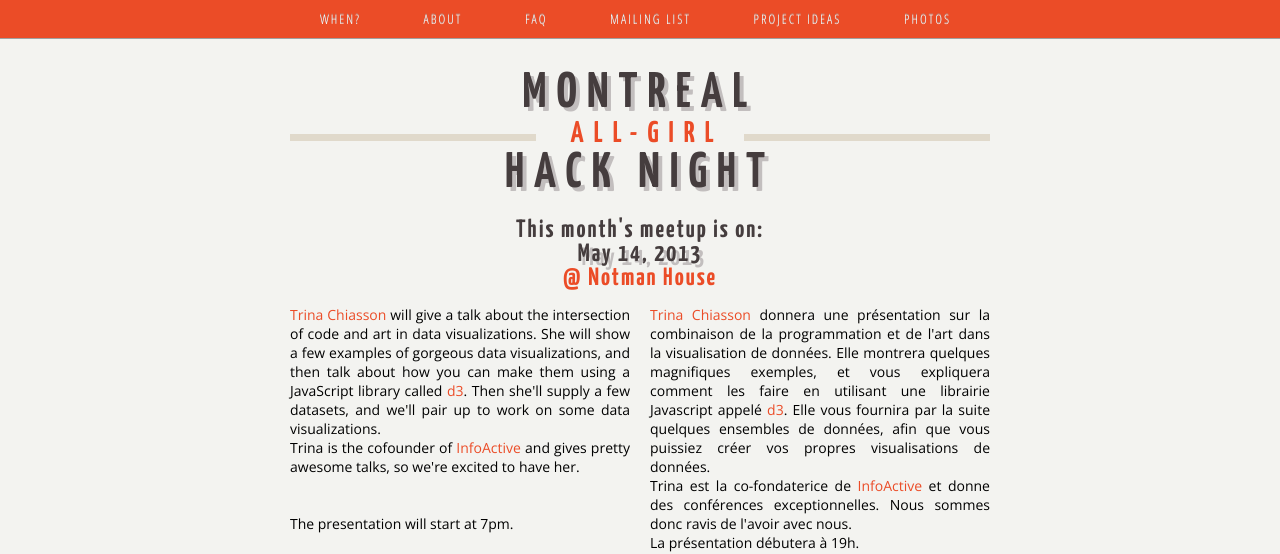
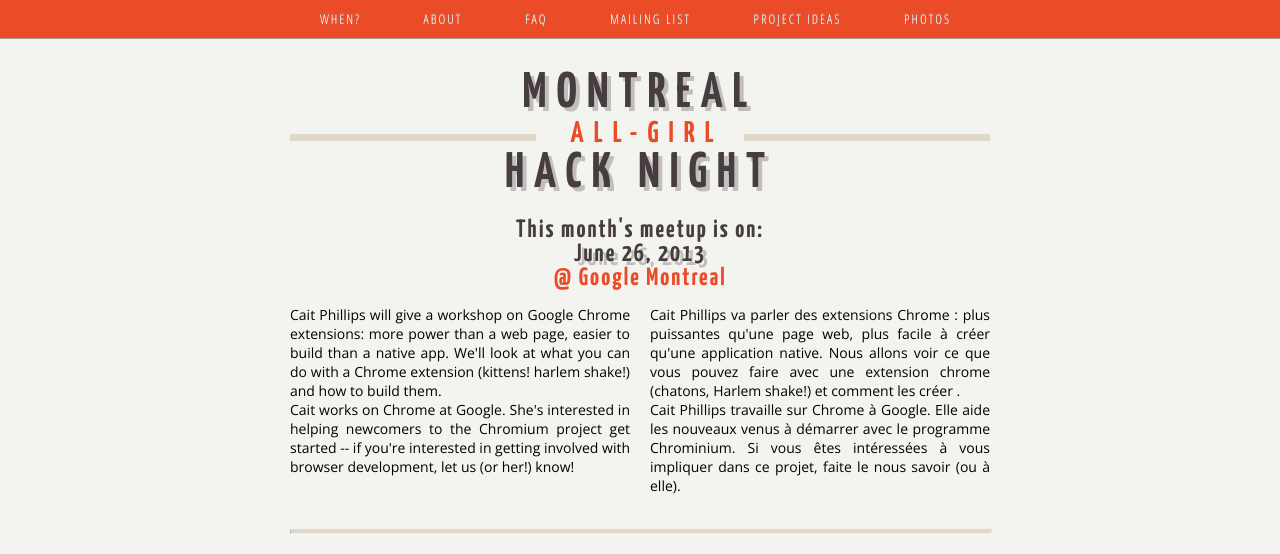
Before and after one commit to notwaldorf/hacknight, a Jekyll site: the page built from index.html, in a window 1280 px wide. Shown: the top 554 px of the page. Built offline with Jekyll 4.4.1, drawn with Linux system fonts in a browser that asks for light colours; grey boxes are pictures that could not be loaded.

Commit message:
Updated June event

```diff
--- a/index.html
+++ b/index.html
@@ -5,19 +5,21 @@
 <h4 class="centered">This month's meetup is on:</h4>
 
 <div class="centered">
-  <h3>May 14, 2013</h3>
-  <h4><a href="http://notman.org/contact" target="_blank">@ Notman House</a></h4>
+  <h3>June 26, 2013</h3>
+  <h4><a href="http://www.google.ca/about/jobs/locations/montreal/" target="_blank">@ Google Montreal</a></h4>
 
   <div class="english">
-    <p><a href="http://trina.ch/">Trina Chiasson</a> will give a talk about the intersection of code and art in data visualizations. She will show a few examples of gorgeous data visualizations, and then talk about how you can make them using a JavaScript library called <a href="https://github.com/mbostock/d3/wiki">d3</a>. Then she'll supply a few datasets, and we'll pair up to work on some data visualizations. <br/>
-    Trina is the cofounder of <a href="http://infoactive.co/">InfoActive</a> and gives pretty awesome talks, so we're excited to have her.<br/><br/><br/>
-    The presentation will start at 7pm.</p>
+    <p>Cait Phillips will give a workshop on Google Chrome extensions: more power than a web page, easier to build than a native app. We'll look at what you can do with a Chrome extension (kittens! harlem shake!) and how to build them.
+    <br/>
+    Cait works on Chrome at Google. She's interested in helping newcomers to the Chromium project get started -- if you're interested in getting involved with browser development, let us (or her!) know!
+    </p>
   </div>
 
   <div class="french">
-    <p><a href="http://trina.ch/">Trina Chiasson</a> donnera une présentation sur la combinaison de la programmation et de l'art dans la visualisation de données. Elle montrera quelques magnifiques exemples, et vous expliquera comment  les faire en utilisant une librairie Javascript appelé <a href="https://github.com/mbostock/d3/wiki">d3</a>. Elle vous fournira par la suite quelques ensembles de données, afin que vous puissiez créer vos propres visualisations de données.<br/>
-    Trina est la co-fondaterice de <a href="http://infoactive.co/">InfoActive</a> et donne des conférences exceptionnelles. Nous sommes donc ravis de l'avoir avec nous.<br/>
-    La présentation débutera à 19h.</p>
+    <p>Cait Phillips va parler des extensions Chrome : plus puissantes qu'une page web, plus facile à créer qu'une application native. Nous allons voir ce que vous pouvez faire avec une extension chrome (chatons, Harlem shake!) et comment les créer .
+    <br/>
+    Cait Phillips travaille sur Chrome à Google. Elle aide les nouveaux venus à démarrer avec le programme Chrominium. Si vous êtes intéressées à vous impliquer dans ce projet, faite le nous savoir (ou à elle).
+    </p>
   </div>
 
   <div class="clearfix"></div>
@@ -42,8 +44,8 @@
 
 <div class="french centered">
   <h3>Sponsored by</h3>
-  <a href="http://www.shopify.ca" target="_blank">
-    <img src="http://wiki.shopify.com/upload/a/a6/Shopify-2010-black.png" height="60">
+  <a href="http://www.google.com" target="_blank">
+    <img src="https://www.google.com/images/srpr/logo4w.png" height="60">
   </a>
 </div>
 
```
